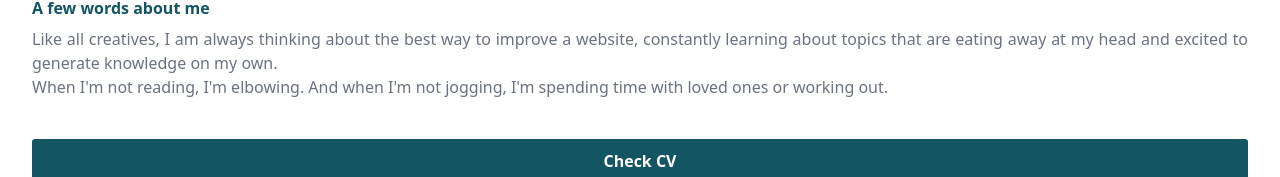
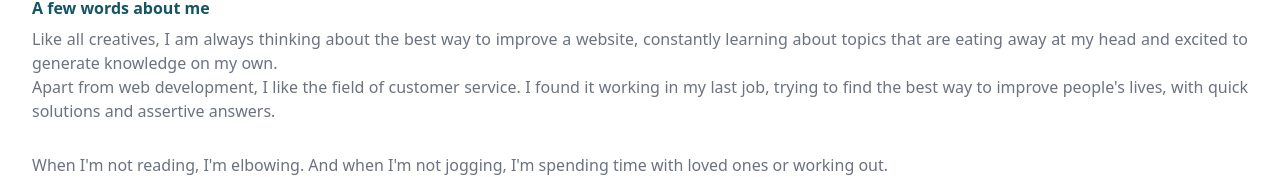
Before and after one commit to ButchBet/ButchBet, a React app: page /about in a window 1280 px wide. Shown: the part 713-890 px from the top of the page. Built offline with nearby package versions, Linux system fonts and the light colour scheme.

Commit message:
Updated the pdf file, added more information into the about page and modified Projects page in order avoid redering Yard Sale, we need to make some changes into it and deploy correctly.

```diff
--- a/src/pages/About.jsx
+++ b/src/pages/About.jsx
@@ -18,6 +18,8 @@ const About = () => {
 
                 <p className="category__text">Like all creatives, I am always thinking about the best way to improve a website, constantly learning about topics that are eating away at my head and excited to generate knowledge on my own.</p>
 
+                <p className="category__text">Apart from web development, I like the field of customer service. I found it working in my last job, trying to find the best way to improve people's lives, with quick solutions and assertive answers.</p>
+
                 <p className="category__text">When I'm not reading, I'm elbowing. And when I'm not jogging, I'm spending time with loved ones or working out.</p>
 
                 <div className="pdfContainer">
--- a/src/pages/Projects.jsx
+++ b/src/pages/Projects.jsx
@@ -29,9 +29,11 @@ const Projects = () => {
 
             <section className="category__item category--projects" id="projects">
                 {projects.map((project) => {
-                    return (
-                        <Project key={project.id} project={project} />
-                    )
+                    if(project.id !== 1) {
+                        return (
+                            <Project key={project.id} project={project} />
+                        )
+                    }
                 })}
             </section>
         </ProjectContext.Provider>
```
Also changed, not shown: 1 other file (tests, documents, lock files or other folders).
